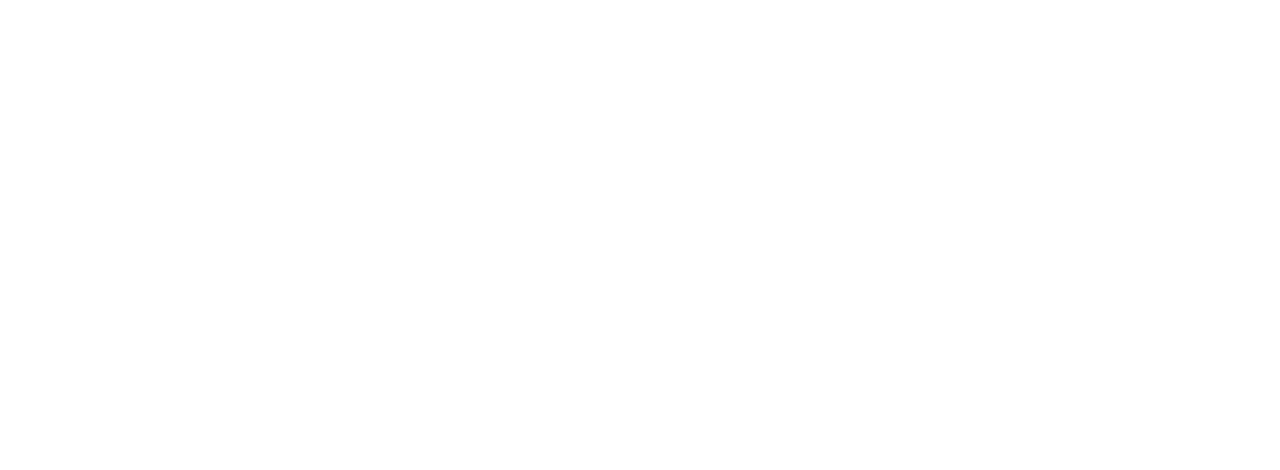
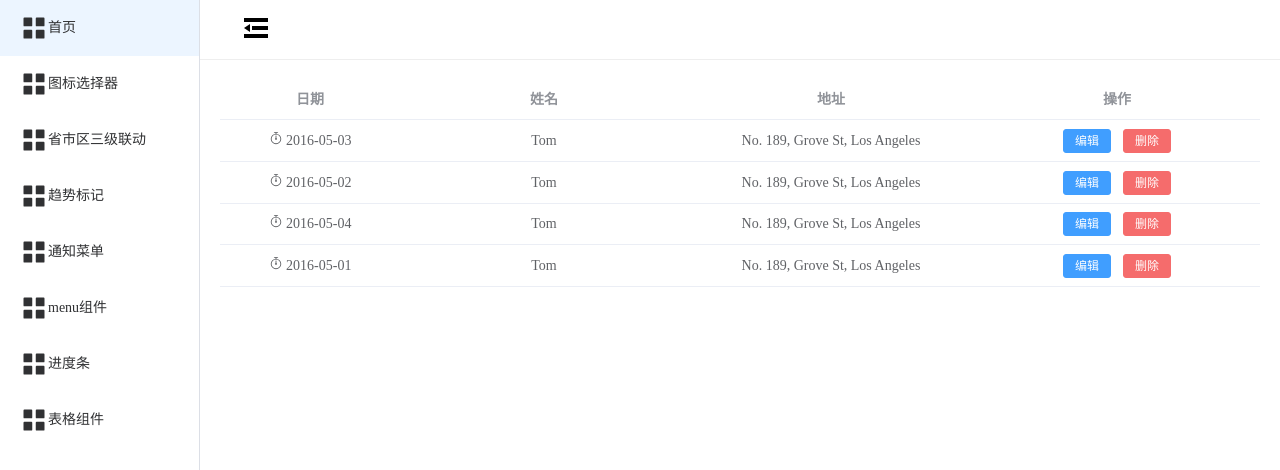
Before and after one commit to yjm020811/jm-ui, a Vue app: page /table in a window 1280 px wide. Before the commit this address had no page. Shown: the top 470 px of the page. Built offline with nearby package versions, Linux system fonts and the light colour scheme.

Commit message:
对于之前组件的完善和table组件完成了一部分

```diff
--- /dev/null
+++ b/src/components/MyTable/index.vue
@@ -0,0 +1,66 @@
+<script setup>
+import { computed } from "vue";
+const props = defineProps({
+  //表格的配置
+  tableData: {
+    type: Array,
+    required: true
+  },
+  //表格数据
+  options: {
+    type: Array,
+    required: true
+  }
+});
+console.log(props);
+
+//过滤操作选项后的一个配置
+const tableOptions = computed(() =>
+  props.options.filter((item) => !item.action)
+);
+console.log(tableOptions);
+
+//找出操作项的配置
+const actionOptions = computed(() => props.options.find((item) => item.action));
+console.log(actionOptions);
+</script>
+
+<template>
+  <el-table :data="tableData" style="width: 100%">
+    <template v-for="(item, index) in tableOptions" :key="index">
+      <!-- 没有自定义slot -->
+      <el-table-column
+        v-if="!item.slot"
+        :label="item.label"
+        :prop="item.prop"
+        :align="item.align"
+        :width="item.width"
+      >
+      </el-table-column>
+      <!-- 有自定义slot -->
+      <el-table-column
+        v-else
+        :label="item.label"
+        :prop="item.prop"
+        :align="item.align"
+        :width="item.width"
+      >
+        <template #default="scope">
+          <slot :name="item.slot" :scope="scope"></slot>
+        </template>
+      </el-table-column>
+    </template>
+    <el-table-column
+      :label="actionOptions.label"
+      :prop="actionOptions.prop"
+      :align="actionOptions.align"
+      :width="actionOptions.width"
+    >
+      <template #default="scope">
+        <slot name="action" :scope="scope"></slot>
+      </template>
+    </el-table-column>
+  </el-table>
+</template>
+<style scoped></style>
+<!-- 6-6 -->
--- a/src/components/chooseIcon/index.vue
+++ b/src/components/chooseIcon/index.vue
@@ -1,13 +1,18 @@
 <!-- 子组件 -->
 <template>
-    <el-button type="primary" @click="handleClick">
+  <el-button :type="props.color" @click="handleClick">
     <slot></slot>
   </el-button>
 
-    <div class="choose-icon-dialog-height ">
-        <el-dialog :title="title" v-model="dialogVisible">
+  <div class="choose-icon-dialog-height">
+    <el-dialog :title="title" v-model="dialogVisible" @close="dialogClose">
       <div class="container">
-                <div class="item" v-for="item in Object.keys(ElementPlusIconsVue)" :key="item" @click="clickItem(item)">
+        <div
+          class="item"
+          v-for="item in Object.keys(ElementPlusIconsVue)"
+          :key="item"
+          @click="clickItem(item)"
+        >
           <div>
             <!-- 使用动态组件循环图标组件 -->
             <component :is="`el-icon${toLine(item)}`"></component>
@@ -20,47 +25,52 @@
 </template>
 
 <script setup>
-import { ref, watch } from 'vue'
+import { ref, watch } from "vue";
 import * as ElementPlusIconsVue from "@element-plus/icons-vue";
-import { toLine } from '../../utils/index.js'
-import { useCopy } from '../../hooks/useCopy';
+import { toLine } from "../../utils/index.js";
+import { useCopy } from "../../hooks/useCopy";
 
 const props = defineProps({
   // 弹出框的标题
   title: String,
   // 控制弹出框的显示与隐藏
-    visible: Boolean
-})
+  visible: Boolean,
+  //按钮的颜色类型
+  color: String
+});
+console.log(props);
 
-const emits = defineEmits(['update:visible'])
+const emits = defineEmits(["update:visible"]);
 //浅拷贝，子组件不能修改父组件的值（数据单向流）
 const dialogVisible = ref(props.visible);
 
 const handleClick = () => {
-    emits('update:visible', !props.visible)
-}
+  emits("update:visible", !props.visible);
+};
 
 //第一次监听将props.visible的值传递给dialogVisible
 //当父组件传递过来的props发生变化时，会触发watch函数
-watch(() => props.visible, (val) => {
-    console.log('props的值变了', val);
+watch(
+  () => props.visible,
+  (val) => {
+    console.log("props的值变了", val);
     dialogVisible.value = val;
-})
+  }
+);
 
-//el-dialog的显示与隐藏是由dialogVisible控制的，所以需要监听dialogVisible的值，将dialogVisible的值传递给el-dialog
-watch(dialogVisible, (val) => {
-    emits('update:visible', val)
-})
+//当el-dialog触发close函数再次改变父组件visible的值
+const dialogClose = () => {
+  emits("update:visible", !props.visible);
+};
 
 const clickItem = (item) => {
-    let text = `<el-icon${toLine(item)} />`
+  let text = `<el-icon${toLine(item)} />`;
   useCopy(text);
   dialogVisible.value = false;
-}
-
+};
 </script>
 
-<style  scoped>
+<style scoped>
 .container {
   display: flex;
   flex-wrap: wrap;
--- a/src/components/container/navHeader/index.vue
+++ b/src/components/container/navHeader/index.vue
@@ -36,4 +36,9 @@
     align-items: center;
     cursor: pointer;
 }
+
+svg {
+    width: 2em;
+    height: 2em;
+  }
 </style>
--- a/src/components/container/navSide/index.vue
+++ b/src/components/container/navSide/index.vue
@@ -28,6 +28,10 @@
             <el-icon-menu></el-icon-menu>
             <span>进度条</span>
         </el-menu-item>
+        <el-menu-item index="/table">
+            <el-icon-menu></el-icon-menu>
+            <span>表格组件</span>
+        </el-menu-item>
     </el-menu>
 </template>
 
--- a/src/router/index.js
+++ b/src/router/index.js
@@ -35,6 +35,10 @@
         path: "/progress",
         component: () => import("../views/progress/index.vue"),
       },
+      {
+        path: "/table",
+        component: () => import("../views/table/index.vue"),
+      },
     ],
   },
 ];
--- a/src/views/chooseIcon/index.vue
+++ b/src/views/chooseIcon/index.vue
@@ -1,18 +1,23 @@
 <!-- 父组件 -->
 <template>
-    <choose-icon title="选择图标" :visible="visible" @update:visible="changeVisible">选择图标</choose-icon>
+  <choose-icon
+    title="选择图标"
+    :visible="visible"
+    @update:visible="changeVisible"
+    color="danger"
+    >选择图标</choose-icon
+  >
 </template>
 
 <script setup>
-import { ref } from 'vue'
-import chooseIcon from '../../components/chooseIcon/index.vue'
+import { ref } from "vue";
+import chooseIcon from "../../components/chooseIcon/index.vue";
 
-const visible = ref(false)
+const visible = ref(false);
 
 const changeVisible = (val) => {
-    //重新给visible赋值
-    visible.value = val;
-}
-
+  //重新给visible赋值
+  visible.value = val;
+};
 </script>
-<style  scoped></style>
+<style scoped></style>
--- /dev/null
+++ b/src/views/table/index.vue
@@ -0,0 +1,86 @@
+<script setup>
+import { ref } from "vue";
+import MyTable from "../../components/MyTable/index.vue";
+//表格数据
+const tableData = [
+  {
+    date: "2016-05-03",
+    name: "Tom",
+    address: "No. 189, Grove St, Los Angeles"
+  },
+  {
+    date: "2016-05-02",
+    name: "Tom",
+    address: "No. 189, Grove St, Los Angeles"
+  },
+  {
+    date: "2016-05-04",
+    name: "Tom",
+    address: "No. 189, Grove St, Los Angeles"
+  },
+  {
+    date: "2016-05-01",
+    name: "Tom",
+    address: "No. 189, Grove St, Los Angeles"
+  }
+];
+
+//表格配置
+const options = [
+  {
+    label: "日期",
+    prop: "date",
+    align: "center",
+    width: 180,
+    slot: "date"
+  },
+  {
+    label: "姓名",
+    prop: "name",
+    align: "center"
+  },
+  {
+    label: "地址",
+    prop: "address",
+    align: "center"
+  },
+  {
+    label: "操作",
+    align: "center",
+    action: true
+  }
+];
+
+// 编辑表格数据
+const edit = (scope) => {
+  console.log(`编辑表格`, scope.row);
+};
+
+//删除表格数据
+const deleteAction = (scope) => {
+  console.log(`删除表格`, scope.row);
+};
+</script>
+
+<template>
+  <MyTable :tableData="tableData" :options="options">
+    <template #date="{ scope }">
+      <el-icon-timer></el-icon-timer>
+      {{ scope.row.date }}
+    </template>
+    <template #action="{ scope }">
+      <el-button size="small" type="primary" @click="edit(scope)"
+        >编辑</el-button
+      >
+      <el-button size="small" type="danger" @click="deleteAction(scope)"
+        >删除</el-button
+      >
+    </template>
+  </MyTable>
+</template>
+<style scoped>
+svg {
+  width: 1em;
+  height: 1em;
+}
+</style>
```
Also changed, not shown: src/components/chooseArea/index.js (deleted, +0 -8 lines), src/components/chooseIcon/index.js (deleted, +0 -8 lines), src/components/index.js (deleted, +0 -12 lines). Lines whose indentation alone changed are shown as unchanged.
